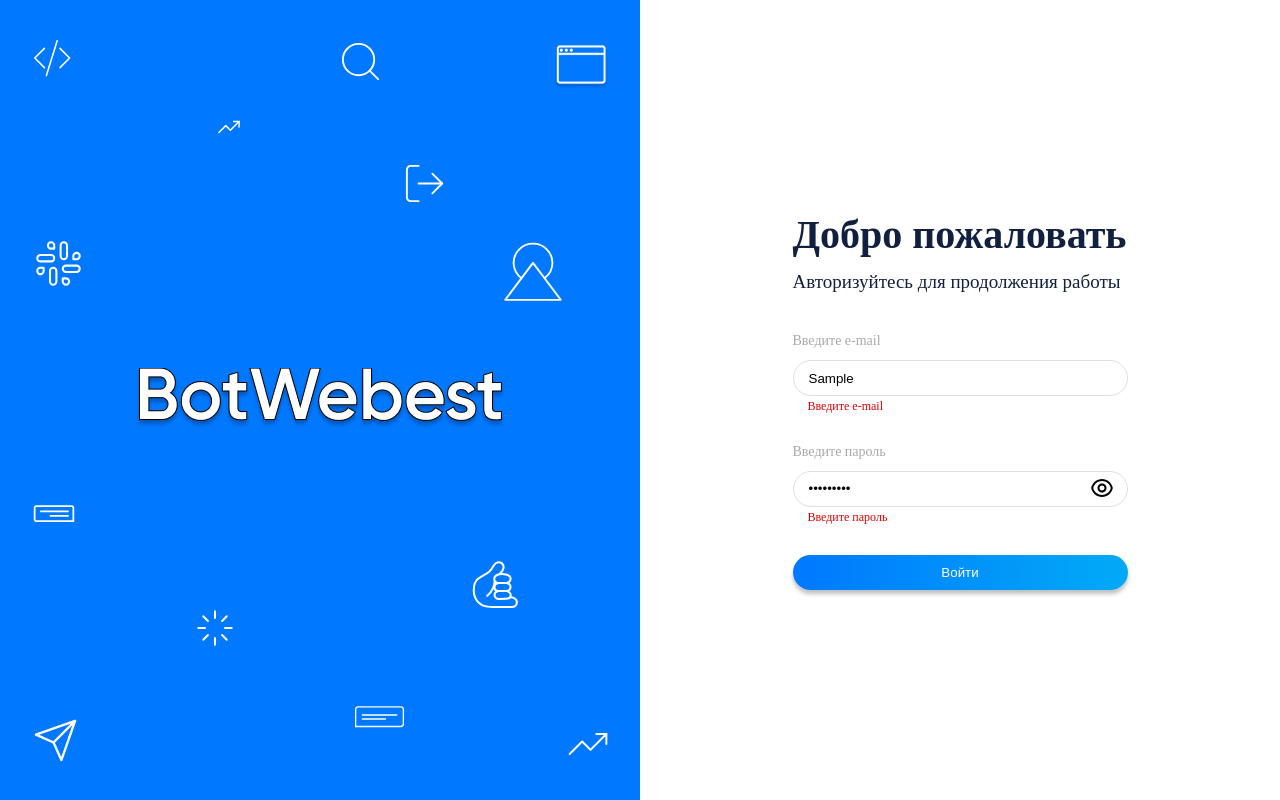
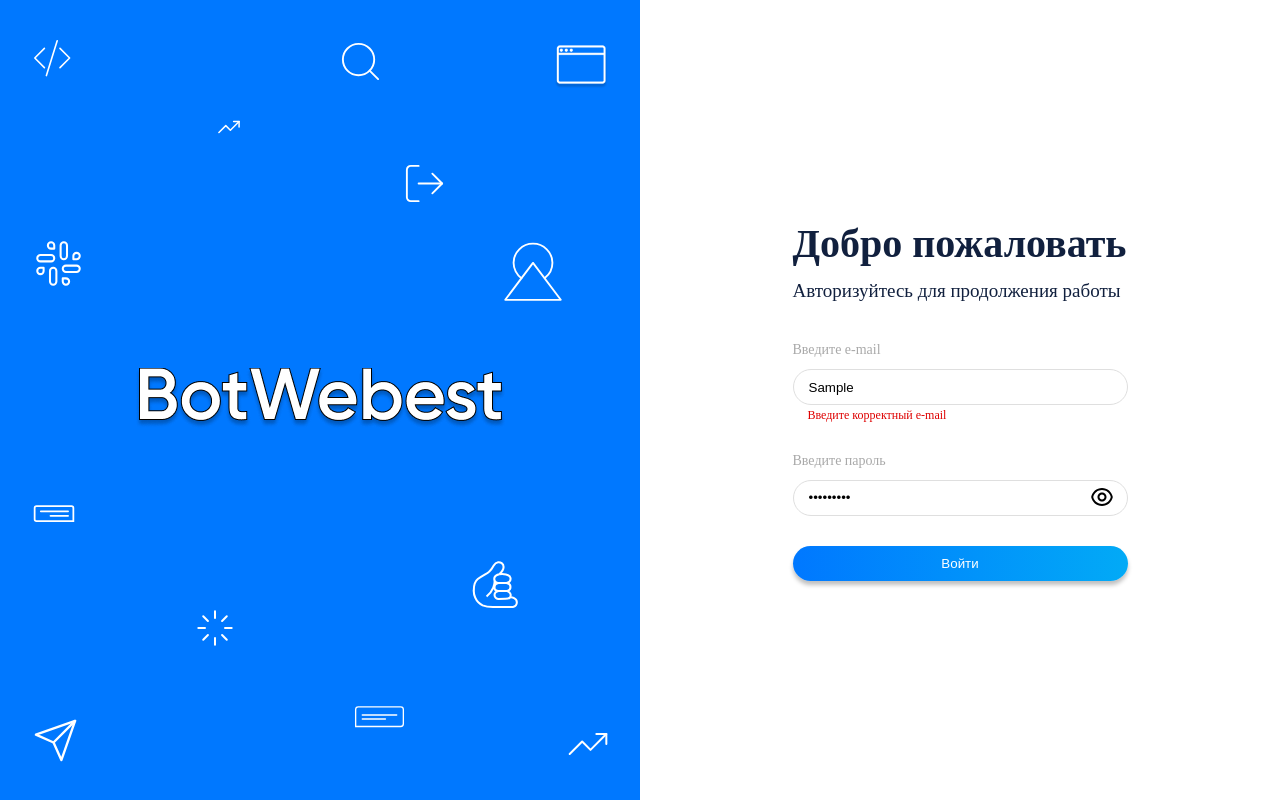
Before and after one commit to timazloy/Webest-bot, a Vue app: page / in a window 1280 px wide. Both pictures are taken after typing "Sample", "Sample123" into the empty fields and a click on the button "Войти". Built offline with nearby package versions, Linux system fonts and the light colour scheme.

Commit message:
upd: validation

```diff
--- a/src/App.vue
+++ b/src/App.vue
@@ -25,8 +25,8 @@
         <form action="#" @submit.prevent="submitHandler">
           <div class="login__description">Введите e-mail</div>
           <div class="login__section-input section-login">
-            <input type="text" class="section-login__input login__input input-main">
-            <span class="section-login__error error-validation">Введите e-mail</span>
+            <input  id="email" type="text" v-model.trim="email" class="section-login__input login__input input-main validate">
+            <span v-if="v$.email.$error" class="section-login__error error-validation">Введите корректный e-mail</span>
           </div>
 
           <div class="login__description">Введите пароль</div>
@@ -36,7 +36,7 @@
               <img v-show="showPassword" src="/img/eye.svg" alt="show">
               <img v-show="!showPassword" src="/img/eye-close.svg" alt="show">
             </button>
-            <span class="section-login__error error-validation">Введите пароль</span>
+            <span class="section-login__error error-validation" v-if="v$.password.$error">Введите пароль</span>
           </div>
 
           <button type="submit" class="login__button button-main">Войти</button>
@@ -50,18 +50,23 @@
 
 <script>
 import useValidate from '@vuelidate/core';
-import { required, email, minLength } from '@vuelidate/validators';
+import { required, email } from '@vuelidate/validators';
 
 export default {
+  name: 'login',
   data() {
     return {
       password: "",
       passwordFieldType: "password",
-      showPassword: true
+      showPassword: true,
+      v$: useValidate(),
+      email: '',
     };
   },
-
-  name: 'login',
+  validations: () => ({
+    email: { required, email },
+    password: { required }
+  }),
   methods: {
     switchVisibility() {
       this.passwordFieldType = this.passwordFieldType === "password" ? "text" : "password";
@@ -69,9 +74,13 @@
     },
 
     submitHandler() {
-      console.log(123)
+      this.v$.$validate();
+      if (!this.v$.$error) {
+        console.log(123)
+      }
     }
   }
+
 
 }
 </script>
```
